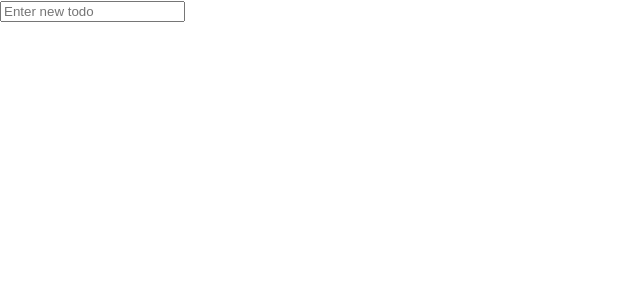
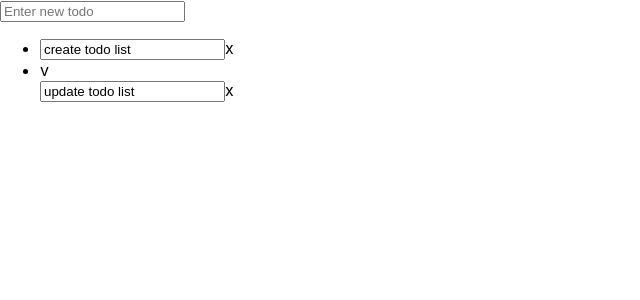
Before and after one commit to LeeSeokbong/TStoy, a React (Create React App) app in the folder hongkeun-todo/: page / in a window 1280 px wide. Shown: the top 300 px of the page, without its empty margins (0-640 px from the left). Built offline with nearby package versions, Linux system fonts and the light colour scheme.

Commit message:
<feat> update & complete todo list

```diff
--- a/hongkeun-todo/src/App.tsx
+++ b/hongkeun-todo/src/App.tsx
@@ -4,8 +4,21 @@ import TodoList from './components/TodoList';
 import { TodoInterface } from './interfaces';
 
 
+const initialTodoList = [
+  {
+    id: 1,
+    text: 'create todo list',
+    isCompleted: false,
+  },
+  {
+    id: 2,
+    text: 'update todo list',
+    isCompleted: true,
+  },
+];
+
 function App() {
-  const [todos, setTodos] = useState<TodoInterface[]>([]);
+  const [todos, setTodos] = useState<TodoInterface[]>(initialTodoList);
 
   function createTodoList(todo: TodoInterface) {
     const newTodosList: TodoInterface[] = [ ...todos ];
@@ -20,6 +33,24 @@ function App() {
     setTodos(newTodosState);
   }
 
+  function onUpdateTodoChange(event: React.ChangeEvent<HTMLInputElement>, id: number) {
+    const newTodosList: TodoInterface[] = [ ...todos ];
+    newTodosList.find((todo: TodoInterface) => todo.id === id)!.text = event.target.value;
+
+    setTodos(newTodosList);
+  }
+
+  function onCompleteTodoClick(id: number) {
+    debugger;
+    const newTodosList: TodoInterface[] = [ ...todos ];
+    console.log(newTodosList);
+    debugger;
+    newTodosList.map((todo: TodoInterface) => todo.id === id ? { ...todo, isCompleted: !todo.isCompleted } : todo );
+
+    console.log(newTodosList);
+    setTodos(newTodosList);
+  }
+
   return (
     <div>
       <TodoForm
@@ -30,6 +61,8 @@ function App() {
       <TodoList
         todos={todos}
         onRemoveTodoClick={onRemoveTodoClick}
+        onUpdateTodoChange={onUpdateTodoChange}
+        onCompleteTodoClick={onCompleteTodoClick}
       />
     </div>
   );
--- a/hongkeun-todo/src/components/TodoItem.tsx
+++ b/hongkeun-todo/src/components/TodoItem.tsx
@@ -2,11 +2,11 @@ import * as React from 'react';
 import { TodoItemInterface } from '../interfaces';
 
 const TodoItem = (props: TodoItemInterface) => {
-  const { todo, onRemoveTodoClick } = props;
+  const { todo, onRemoveTodoClick, onUpdateTodoChange, onCompleteTodoClick } = props;
 
   return (
     <div>
-      <div>
+      <div onClick={() => onCompleteTodoClick(todo.id)}>
         {todo.isCompleted ? (
           <span>v</span>
         ) : (
@@ -17,6 +17,8 @@ const TodoItem = (props: TodoItemInterface) => {
       <div>
         <input
           value={todo.text}
+          onChange={(event: React.ChangeEvent<HTMLInputElement>) =>
+            onUpdateTodoChange(event, todo.id)}
         />
         <span onClick={() => onRemoveTodoClick(todo.id)}>
           x
--- a/hongkeun-todo/src/components/TodoList.tsx
+++ b/hongkeun-todo/src/components/TodoList.tsx
@@ -3,7 +3,7 @@ import TodoItem from './TodoItem';
 import { TodoListInterface } from '../interfaces';
 
 const TodoList = (props: TodoListInterface) => {
-  const { todos, onRemoveTodoClick } = props;
+  const { todos, onRemoveTodoClick, onUpdateTodoChange, onCompleteTodoClick } = props;
 
   return (
     <div>
@@ -13,6 +13,8 @@ const TodoList = (props: TodoListInterface) => {
             <TodoItem
               todo={todo}
               onRemoveTodoClick={onRemoveTodoClick}
+              onUpdateTodoChange={onUpdateTodoChange}
+              onCompleteTodoClick={onCompleteTodoClick}
             />
           </li>
         ))}
--- a/hongkeun-todo/src/interfaces.ts
+++ b/hongkeun-todo/src/interfaces.ts
@@ -11,10 +11,14 @@ export interface TodoFormInterface {
 
 export interface TodoListInterface {
   onRemoveTodoClick: (id: number) => void;
+  onUpdateTodoChange: (event: React.ChangeEvent<HTMLInputElement>, id: number) => void;
+  onCompleteTodoClick: (id: number) => void;
   todos: TodoInterface[];
 };
 
 export interface TodoItemInterface {
   onRemoveTodoClick: (id: number) => void;
+  onUpdateTodoChange: (event: React.ChangeEvent<HTMLInputElement>, id: number) => void;
+  onCompleteTodoClick: (id: number) => void;
   todo: TodoInterface;
 };
```
